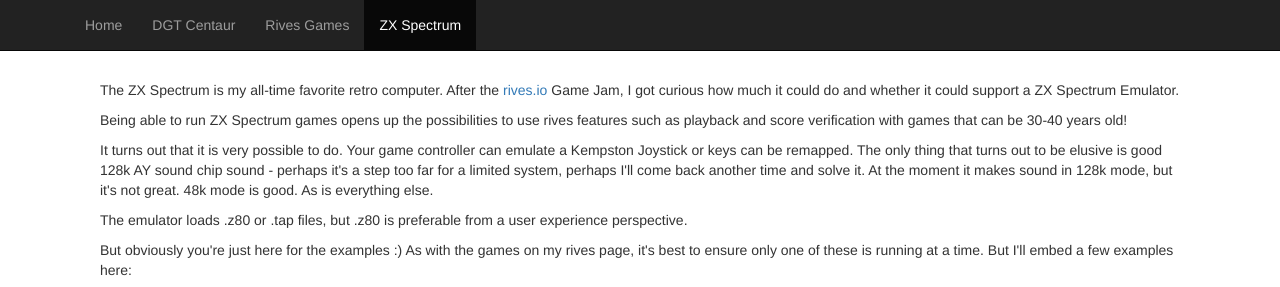
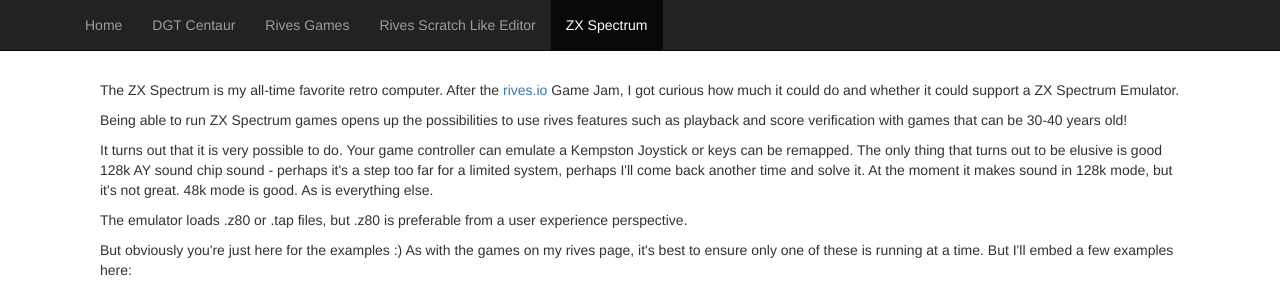
Before and after one commit to EdNekebno/ednekebno.github.io, a plain HTML site: page spectrum.html in a window 1280 px wide. Shown: the top 287 px of the page. Drawn offline with Linux system fonts and the light colour scheme.

Commit message:
Update spectrum.html

```diff
--- a/spectrum.html
+++ b/spectrum.html
@@ -50,6 +50,9 @@
                     <li>
                         <a href="/rives.html">Rives Games</a>
                     </li>
+			<li>
+                        <a href="/rivesscratch.html">Rives Scratch Like Editor</a>
+                    </li>
 		<li class="active">
                         <a href="/spectrum.html">ZX Spectrum</a>
                     </li>
```
